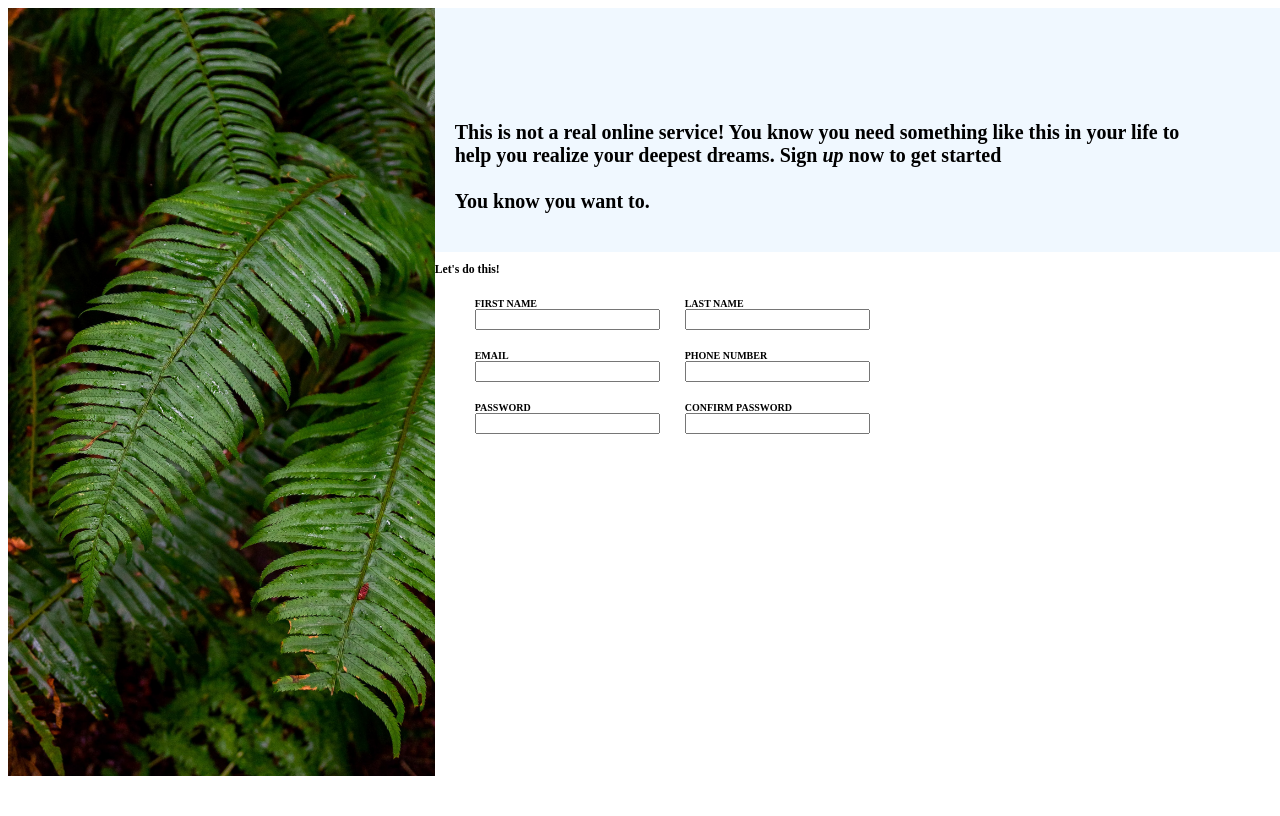
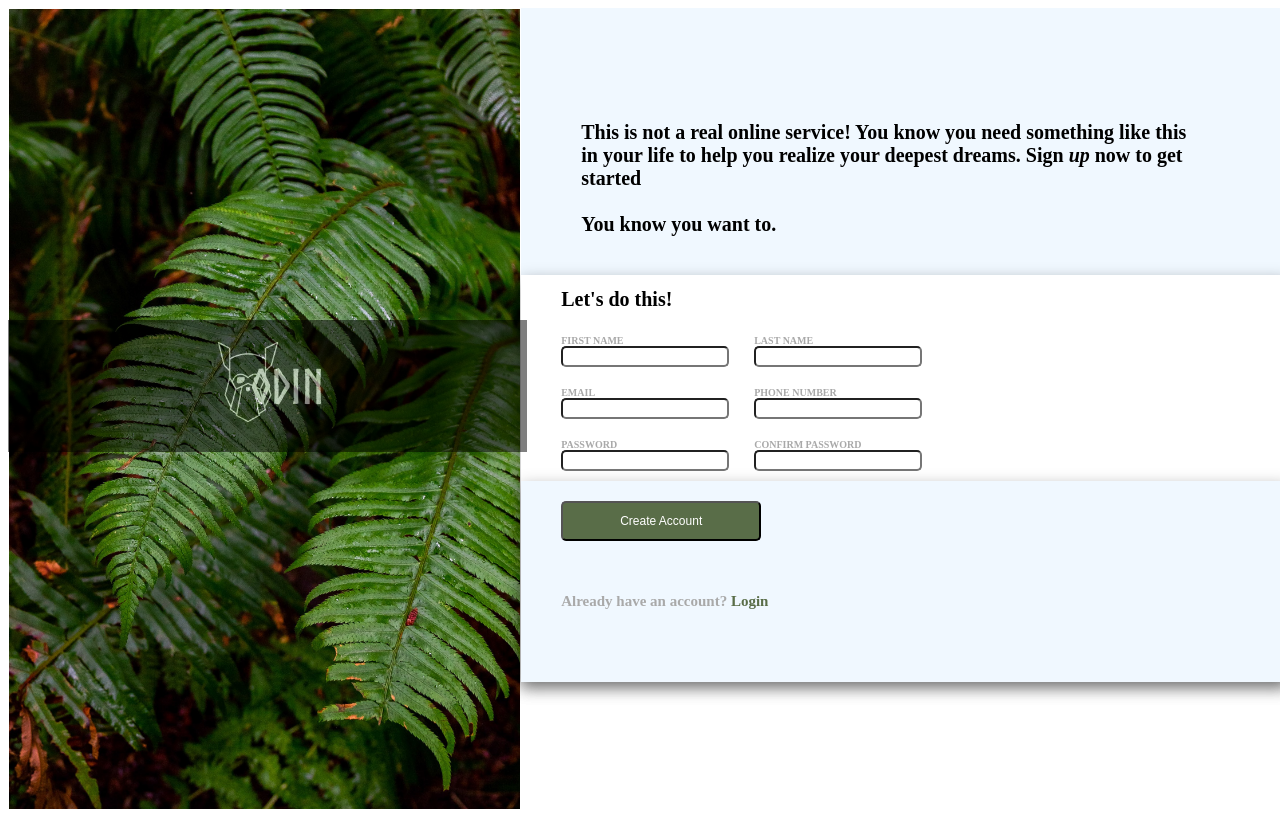
Before and after one commit to seancoutinho/signUpForm, a plain HTML site: page signUpForm.html in a window 1280 px wide. Drawn offline with Linux system fonts and the light colour scheme.

Commit message:
completion of html and css

```diff
--- a/sign.css
+++ b/sign.css
@@ -1,12 +1,32 @@
+@font-face {
+    font-family: "Norse Bold";
+    src: url("./Norse-Bold.otf") format("opentype");
+}
+
 :root {
     font-size: 10px;
     font-weight: 600;
 }
 
+h2 {
+    padding: 20px;
+}
 li {
     display: flex;
     flex-direction: column;
     list-style-type: none;
+}
+
+button {
+    cursor: pointer;
+    margin: 20px;
+    height: 40px;
+    width: 200px;
+    font-size: 12px;
+    color: white;
+    background-color: #596D48;
+    border-radius: 5px;
+
 }
 
 .container {
@@ -21,8 +41,9 @@ li {
     align-content: flex-start;
     background: url(./img/halie-west.jpg) no-repeat center;
     background-size: cover;
-    width: 50%;
-    height: 96%;
+    border: 1px solid white;
+    width: 40%;
+    height: 100%;
     align-content: center;
     justify-content: center;
 }
@@ -30,7 +51,56 @@ li {
 .form-section {
     display: flex;
     flex-direction: column;
-    width: 100%;
+    width: 60%;
+    height: 100%;
+}
+
+a {
+    text-decoration: none;
+    color: #596D48;
+}
+
+h1 {
+    padding-left: 40px;
+}
+
+
+.error {
+    border: 1px solid red;
+}
+
+.match {
+    border: 1px solid green;
+}
+
+.odin {
+    display: flex;
+    justify-content: center;
+    align-content: center;
+    position: absolute;
+    top: 40%;
+    opacity: .5;
+    background-color: black ;
+    width: 39%;
+    color: white;
+    font-size: 24px;
+    padding: 10px;
+    font-family: "Norse Bold";
+}
+
+.odin img {
+    height: 10vh;
+    width: auto;
+    position: absolute;
+    bottom: 30px;
+    left: 210px;
+}
+
+.account {
+    background-color: aliceblue;
+    padding-left: 20px;
+    box-shadow: rgba(0, 0, 0, 0.35) 0px 5px 15px;
+    padding-bottom: 40px;
 }
 
 .intro {
@@ -48,6 +118,7 @@ li {
 form {
     display: flex;
     flex-direction: column;
+    color: darkgray;
 }
 
 .names,
@@ -59,6 +130,27 @@ form {
 
 }
 
-input:focus {
-    border-color: yellow;
+.login {
+    color: #596D48;
 }
+
+.form-subsection {
+    box-shadow: rgba(0, 0, 0, 0.35) 0px 5px 15px;
+}
+
+input[type="text"]:focus,
+input[type="email"]:focus,
+input[type="password"]:focus,
+input[type="number"]:focus {
+    border: 1px blue;
+    border-color: blue;
+    box-shadow: rgba(0, 0, 0, 0.35) 0px 5px 15px;
+    height: 15px;
+    width: 160px;
+}
+
+input {
+    height: 15px;
+    width: 160px;
+    border-radius: 5px;
+}
--- /dev/null
+++ b/signUp.js
@@ -0,0 +1,12 @@
+const form = document.querySelector('form');
+form.addEventListener('submit', e => {
+  const pass1 = document.querySelector('#password');
+  const pass2 = document.querySelector('.confirm-password');
+  const errorMsg = document.querySelector('.pass-error-msg');
+  if (pass1 !== pass2) {
+    e.preventDefault();
+    pass1.classList.add('error');
+    pass2.classList.add('error');
+    errorMsg.style.display = 'block';
+  }
+});
--- a/signUpForm.html
+++ b/signUpForm.html
@@ -9,15 +9,18 @@
 </head>
 <body>
     <div class="container">
-        <div class="logo">
-            <!-- <img src="./img/halie-west.jpg" alt="odin background"> -->
+        <div class="logo"></div>
+        <div class="odin">
+            <img src="./img/odin-lined.png" alt="odin">
+            <h1>ODIN</h1>
         </div>
         <div class="form-section">
             <div class="intro">
                 <h1>This is not a real online service! You know you need something like this in your life
                     to help you realize your deepest dreams. Sign <em>up</em> now to get started <br><br>You know you want to.</h1>
             </div>
-            <h3>Let's do this!</h3>
+            <div class="form-subsection">
+                <h1>Let's do this!</h1>
                 <form action="#" method="post">
                     <ul class="names">
                         <li>
@@ -49,8 +52,16 @@
                             <input type="password">
                         </li>
                     </ul>
+                    <div class="account">
+                        <button class="create-account">Create Account</button>
+                        <h2>Already have an account? <a href="#">Login</a></h2>
+                    </div>
                 </form>
             </div>
         </div>
+
+    </div>
+
+    <script src="./signUp.js"></script>
 </body>
 </html>
```
Also changed, not shown: 1 other file. Lines whose indentation alone changed are shown as unchanged.
